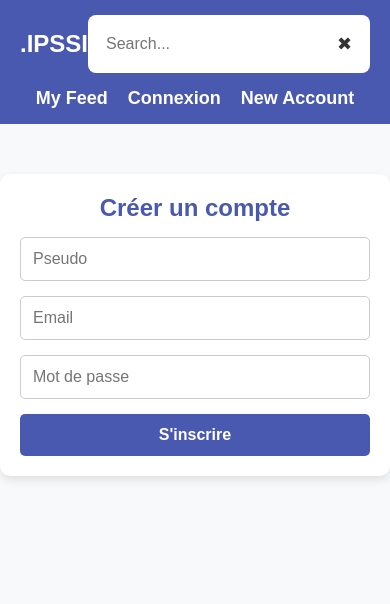
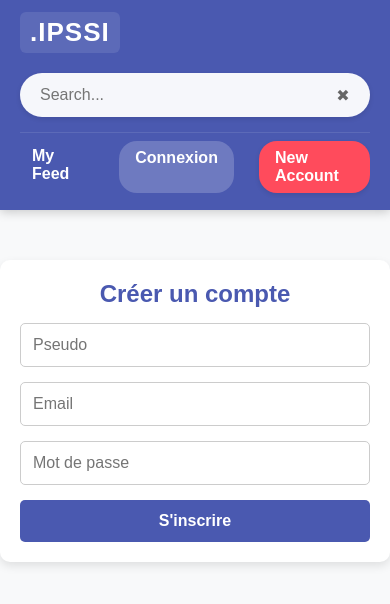
Before and after one commit to jehancanga/Hackaton-grp25, a React (Create React App) app in the folder frontend/: page /register in a window 390 px wide. Shown: the top 604 px of the page. Built offline with nearby package versions, Linux system fonts and the light colour scheme; no server answers.

Commit message:
Update header

```diff
--- a/frontend/src/components/Header/Header.scss
+++ b/frontend/src/components/Header/Header.scss
@@ -1,10 +1,11 @@
-/* Style du Header */
+/* Style du Header amélioré */
 .header {
   display: flex;
   flex-direction: column;
   align-items: center;
   background-color: #4a59b0;
-    padding: 15px 20px;
+  box-shadow: 0 2px 10px rgba(0, 0, 0, 0.2);
+  padding: 12px 20px;
   color: white;
 }
 
@@ -14,23 +15,41 @@
   display: flex;
   align-items: center;
   justify-content: space-between;
+  gap: 20px;
 }
 
 /* Logo */
 .logo {
-    font-size: 24px;
+  font-size: 26px;
   font-weight: bold;
+  letter-spacing: 1px;
+  padding: 5px 10px;
+  background-color: rgba(255, 255, 255, 0.1);
+  border-radius: 6px;
+  transition: all 0.2s ease;
 }
 
-  /* Barre de recherche agrandie */
+.logo:hover {
+  background-color: rgba(255, 255, 255, 0.2);
+  transform: translateY(-2px);
+}
+
+/* Barre de recherche améliorée */
 .search-bar {
   flex-grow: 1;
   max-width: 500px;
   display: flex;
   align-items: center;
-    background: white;
-    padding: 8px;
-    border-radius: 8px;
+  background: rgba(255, 255, 255, 0.95);
+  padding: 8px 15px;
+  border-radius: 24px;
+  transition: all 0.3s ease;
+  box-shadow: 0 2px 5px rgba(0, 0, 0, 0.1);
+}
+
+.search-bar:focus-within {
+  box-shadow: 0 3px 8px rgba(0, 0, 0, 0.15);
+  transform: translateY(-1px);
 }
 
 .search-bar input {
@@ -38,14 +57,28 @@
   border: none;
   outline: none;
   font-size: 16px;
+  padding: 5px;
+  background: transparent;
 }
 
 .clear-btn {
   background: none;
   border: none;
-    font-size: 18px;
+  font-size: 16px;
   cursor: pointer;
   margin-left: 10px;
+  color: #666;
+  width: 24px;
+  height: 24px;
+  border-radius: 50%;
+  display: flex;
+  align-items: center;
+  justify-content: center;
+  transition: all 0.2s ease;
+}
+
+.clear-btn:hover {
+  background-color: #f0f0f0;
   color: #333;
 }
 
@@ -53,27 +86,57 @@
 .nav-links {
   display: flex;
   justify-content: center;
-    gap: 20px;
+  gap: 25px;
   width: 100%;
   margin-top: 15px;
+  padding: 8px 0;
+  border-top: 1px solid rgba(255, 255, 255, 0.1);
 }
 
 .nav-item {
   text-decoration: none;
   color: white;
-    font-size: 18px;
-    font-weight: bold;
+  font-size: 16px;
+  font-weight: 600;
+  padding: 6px 12px;
+  border-radius: 16px;
+  transition: all 0.2s ease;
+  position: relative;
 }
 
 .nav-item:hover {
-    text-decoration: underline;
+  background-color: rgba(255, 255, 255, 0.15);
+  text-decoration: none;
+}
+
+.nav-item::after {
+  content: '';
+  position: absolute;
+  width: 0;
+  height: 2px;
+  bottom: 0;
+  left: 50%;
+  background-color: white;
+  transition: all 0.3s ease;
+}
+
+.nav-item:hover::after {
+  width: 80%;
+  left: 10%;
 }
 
 /* Profil utilisateur en haut à droite */
 .user-info {
   display: flex;
   align-items: center;
-    gap: 10px;
+  gap: 12px;
+  padding: 5px;
+  border-radius: 24px;
+  transition: all 0.2s ease;
+}
+
+.user-info:hover {
+  background-color: rgba(255, 255, 255, 0.1);
 }
 
 .user-avatar {
@@ -81,23 +144,94 @@
   height: 40px;
   border-radius: 50%;
   object-fit: cover;
+  border: 2px solid rgba(255, 255, 255, 0.6);
+  transition: all 0.2s ease;
+}
+
+.user-info:hover .user-avatar {
+  border-color: white;
+}
+
+.username-link {
+  text-decoration: none;
+  color: white;
 }
 
 .username {
   font-size: 16px;
   font-weight: bold;
+  white-space: nowrap;
 }
 
 .logout-btn {
-    background-color: #ff4b5c;
+  background-color: rgba(255, 75, 92, 0.85);
   border: none;
   color: white;
-    padding: 8px 12px;
-    border-radius: 5px;
+  padding: 7px 12px;
+  border-radius: 18px;
   cursor: pointer;
   font-weight: bold;
+  transition: all 0.2s ease;
+  box-shadow: 0 2px 5px rgba(0, 0, 0, 0.1);
 }
 
 .logout-btn:hover {
-    background-color: #e03e4d;
+  background-color: #ff4b5c;
+  transform: translateY(-2px);
+  box-shadow: 0 4px 8px rgba(0, 0, 0, 0.15);
 }
+
+/* Boutons d'authentification */
+.login-btn, .register-btn {
+  padding: 8px 16px;
+  border-radius: 18px;
+  font-weight: bold;
+  transition: all 0.2s ease;
+}
+
+.login-btn {
+  background-color: rgba(255, 255, 255, 0.2);
+}
+
+.login-btn:hover {
+  background-color: rgba(255, 255, 255, 0.3);
+}
+
+.register-btn {
+  background-color: #ff4b5c;
+  box-shadow: 0 2px 5px rgba(0, 0, 0, 0.1);
+}
+
+.register-btn:hover {
+  background-color: #ff3c4e;
+  transform: translateY(-2px);
+  box-shadow: 0 4px 8px rgba(0, 0, 0, 0.15);
+}
+
+/* Responsive design */
+@media (max-width: 768px) {
+  .header-top {
+    flex-wrap: wrap;
+    gap: 10px;
+  }
+
+  .search-bar {
+    order: 3;
+    max-width: 100%;
+    margin-top: 10px;
+    width: 100%;
+  }
+
+  .logo {
+    margin-right: auto;
+  }
+
+  .user-info {
+    margin-left: auto;
+  }
+
+  .nav-links {
+    overflow-x: auto;
+    padding-bottom: 5px;
+  }
+}
```
Lines whose indentation alone changed are shown as unchanged.
